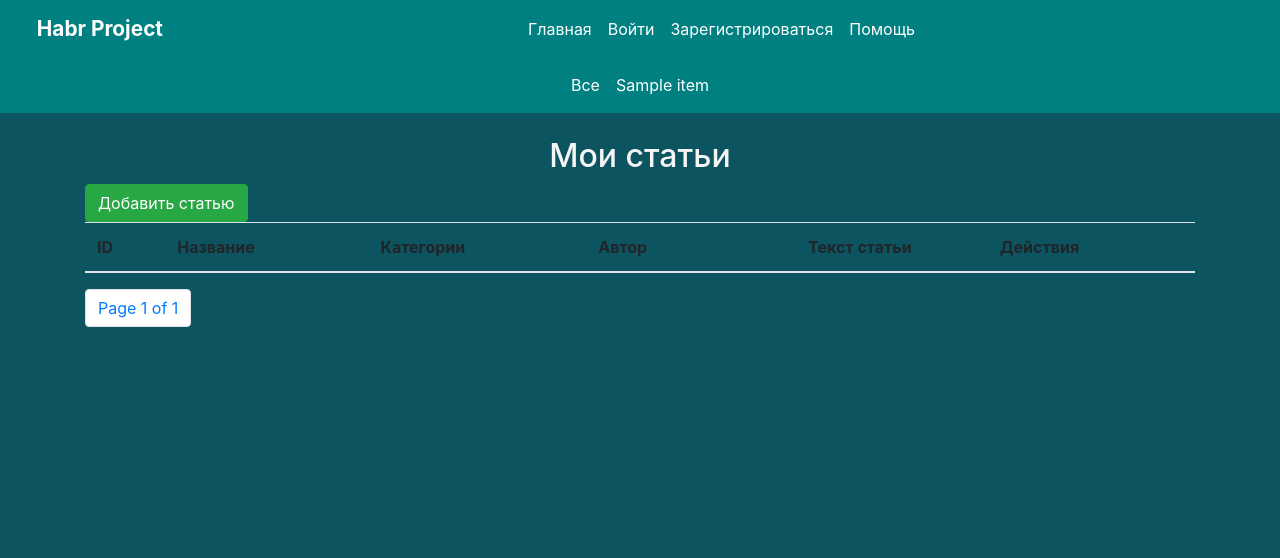
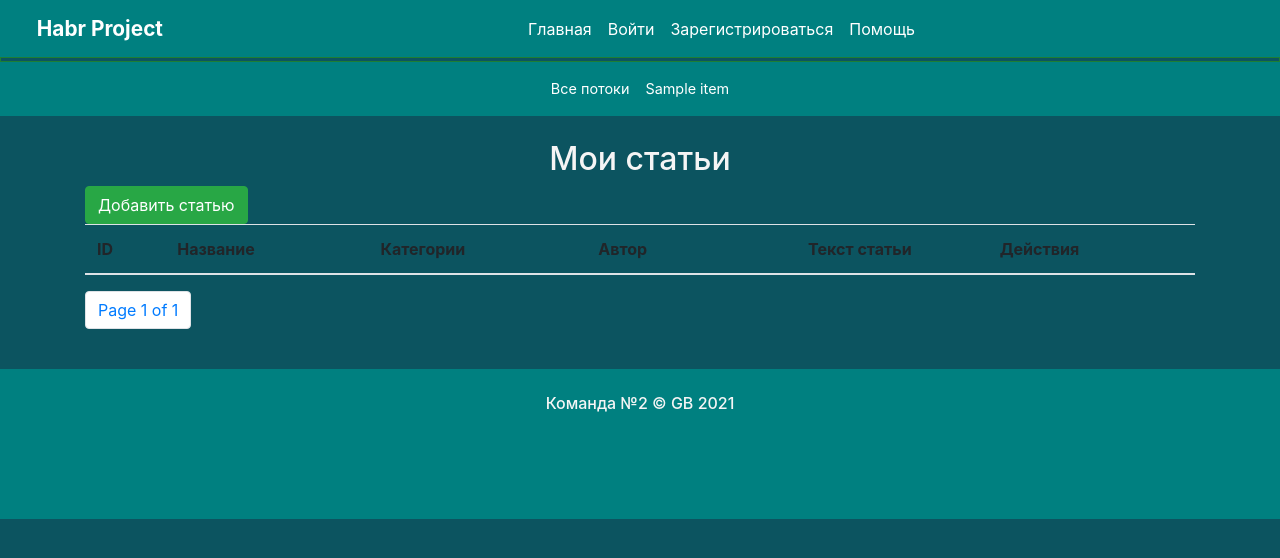
Before and after one commit to Scrum-GB-Habr/gb_habr_agile_scrum, a Django app: template habr/mainapp/templates/mainapp/dashboard.html in a window 1280 px wide. Shown: the top 558 px of the page. Run offline with Django 3.2, Linux system fonts and the light colour scheme; the template is opened without the code that fills it: most values are stand-ins (such as "Sample title", 1, 10 or a date in 2020); lists and menus that the app fills with data are empty; some libraries are stand-ins or nearby versions.

Commit message:
добавил футер (проверьте), разделительную линию между менюшками, уменьшил шрифт меню категорий, добавил сортировку по убыванию (update_at) статей по категориям

```diff
--- a/habr/mainapp/templates/mainapp/base.html
+++ b/habr/mainapp/templates/mainapp/base.html
@@ -18,6 +18,11 @@
         {% endblock %}
     </div>
 </div>
+{% block footer %}
+    <div class="footer" style="background-color: #008080; min-height: calc(100vh - 650px); padding-top: 25px">
+        <h6 style="text-align: center; "> Команда №2 &copy; GB {% now 'Y' %}</h6>
+    </div>
+{% endblock %}
 <script src="{% static 'js/popper.min.js' %}"></script>
 <script src="{% static 'js/bootstrap.min.js' %}"></script>
 </body>
--- a/habr/mainapp/templates/mainapp/includes/inc__main_menu.html
+++ b/habr/mainapp/templates/mainapp/includes/inc__main_menu.html
@@ -2,13 +2,13 @@
 <nav class="navbar navbar-expand-lg navbar-light">
     <ul class="navbar-nav mr-auto">
      <li class="nav-item">
-         <a href="/" class="nav-link customcss" style="color: black">
-            Все
+         <a href="/" class="nav-link customcss" style="font-size: 0.9rem">
+            Все потоки
         </a>
      </li>
         {% for item in my_main_menu %}
             <li class="nav-item">
-                <a href="/cat/{{ item.id }}" class="nav-link customcss" style="color: black">
+                <a href="/cat/{{ item.id }}" class="nav-link customcss" style="font-size: 0.9rem">
                     {{ item.name }}
                 </a>
             </li>
--- a/habr/mainapp/templates/mainapp/includes/navbar.html
+++ b/habr/mainapp/templates/mainapp/includes/navbar.html
@@ -54,6 +54,7 @@
     </div>
     <br>
 </nav>
+<hr style="height: 3px; margin: 0 auto">
 <div>
     {% include 'mainapp/includes/inc__main_menu.html' %}
 </div>
--- a/habr/mainapp/views.py
+++ b/habr/mainapp/views.py
@@ -25,9 +25,9 @@ class PostListView(ListView):
             return Post.objects.filter(
                 category__in=[
                     self.kwargs['cat_id']],
-                is_active=True)
+                is_active=True).order_by('-updated_at')
         else:
-            return Post.objects.filter(is_active=True)
+            return Post.objects.filter(is_active=True).order_by('-updated_at')
 
 
 class PostDetailView(DetailView):
```
